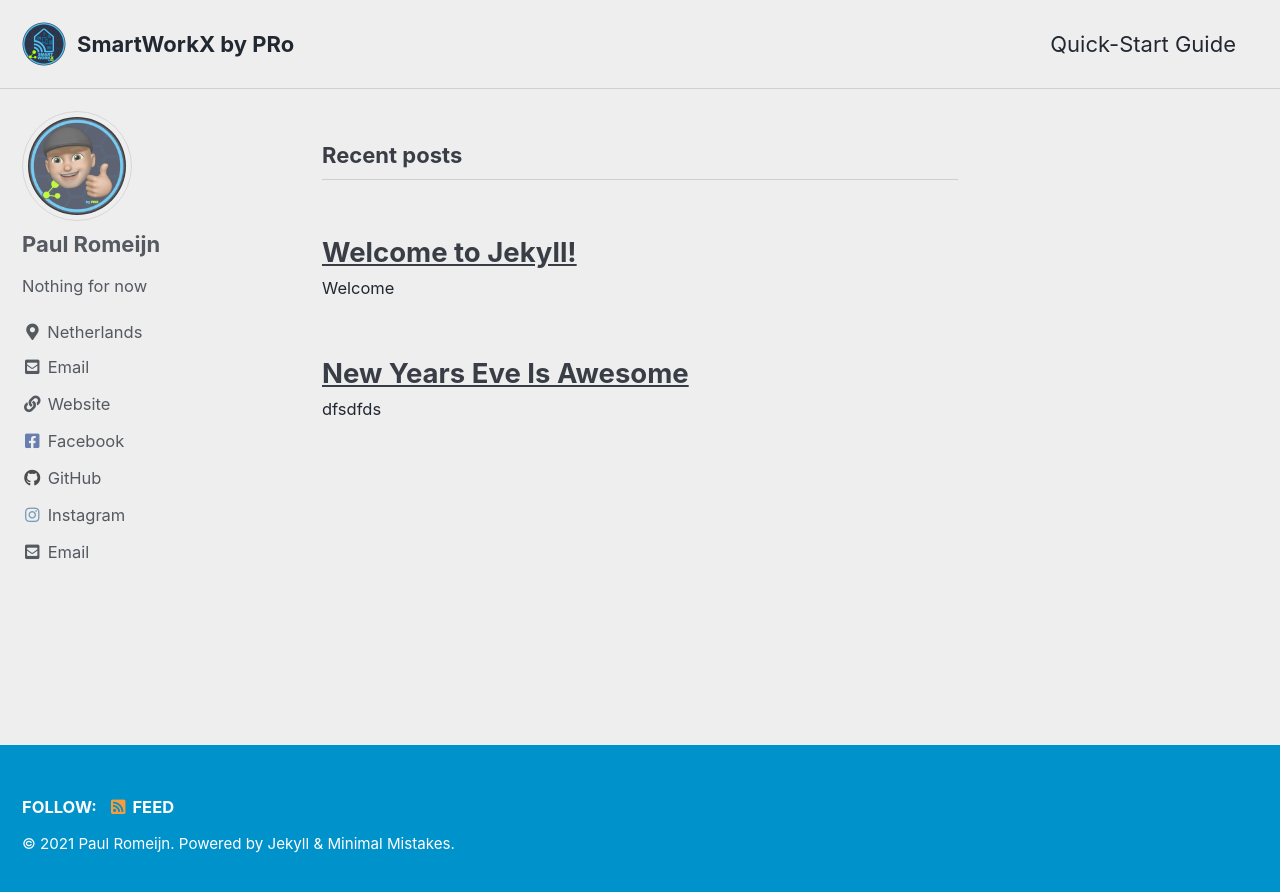
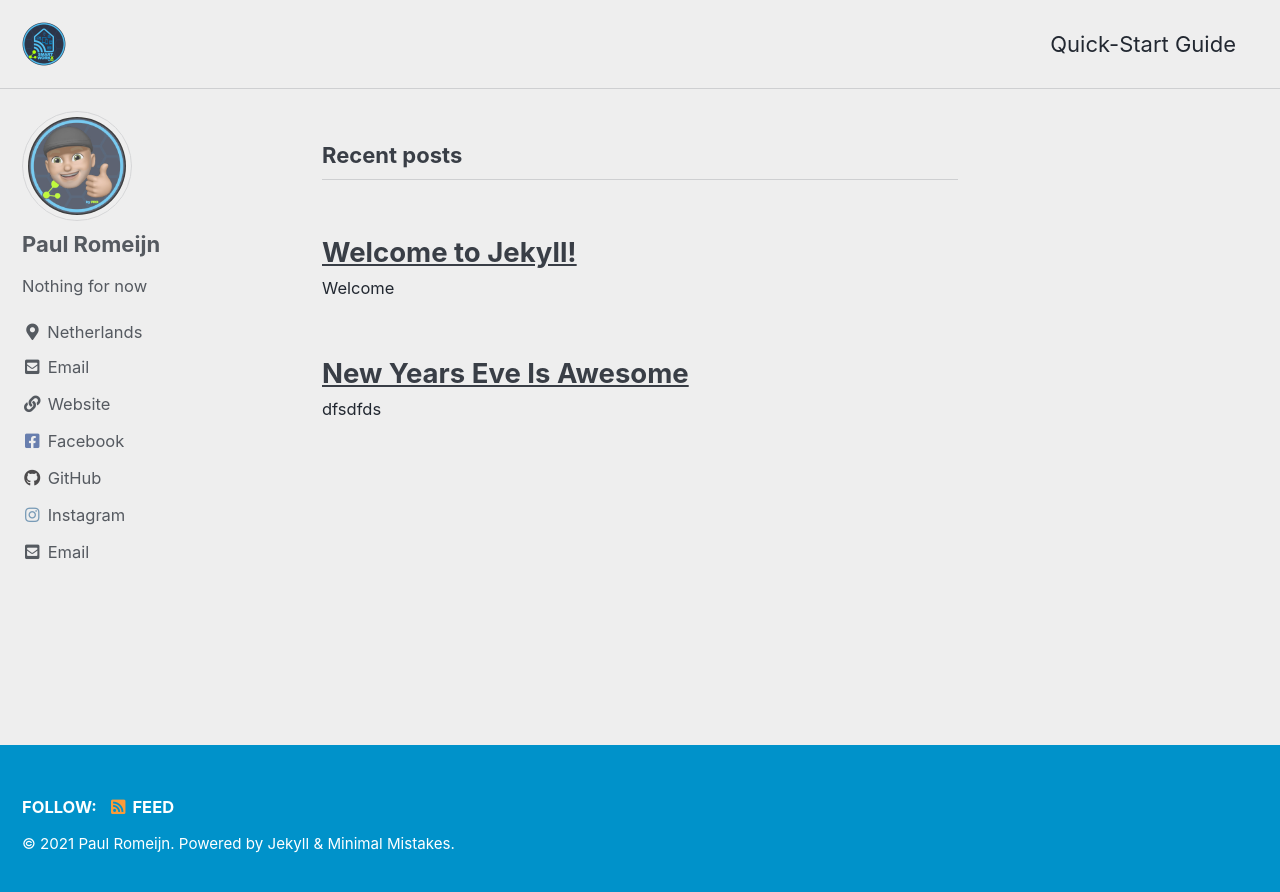
Before and after one commit to Smartworkx75/smartworkx75.github.io, a Jekyll site: the page built from index.html, in a window 1280 px wide. Shown: the top 892 px of the page. Built offline with Jekyll 4.4.1, drawn with Linux system fonts in a browser that asks for light colours; cached includes are drawn as plain includes; the list of posts is cut into pages by our own code.

Commit message:
initital commit

```diff
--- a/_config.yml
+++ b/_config.yml
@@ -16,7 +16,7 @@ minimal_mistakes_skin    : "air" # "air", "aqua", "contrast", "dark", "dirt", "n
 
 # Site Settings
 locale                   : "en-US"
-title                    : "SmartWorkX by PRo"
+title                    : #"SmartWorkX by PRo"
 title_separator          : "-"
 subtitle                 : # site tagline that appears below site title in masthead
 name                     : "Paul Romeijn"
```
